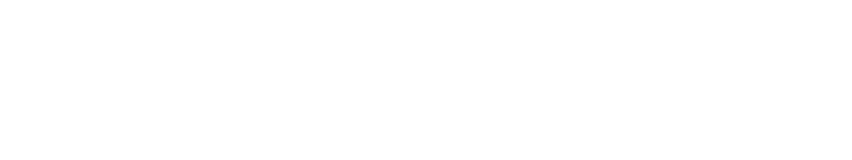
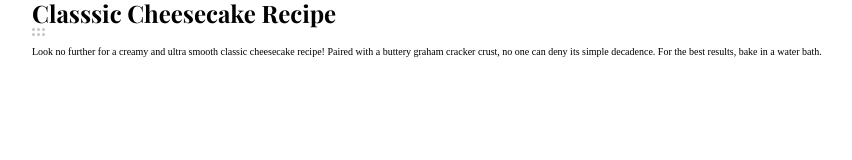
Before and after one commit to jimmy-bustillo/recipe-page, a plain HTML site: page index.html in a window 1280 px wide. Shown: the whole page, without its empty margins (32-884 px from the left). Drawn offline with nearby package versions, Linux system fonts and the light colour scheme.

Commit message:
add: Agrega el contenido del header
- Agrega el heading
- Agrega el icono
- Agrega la información

```diff
--- a/css/style.css
+++ b/css/style.css
@@ -24,7 +24,20 @@ img {
   display: block;
 }
 
-[class$="__contendor"] {
+h1,
+h2 {
+  margin: 0;
+}
+
+h1 {
+  font-size: 2.4rem;
+  font-family: var(--fPrincipal);
+  font-weight: bold;
+}
+h2 {
+  font-size: 18rem;
+}
+[class$="__contenedor"] {
   max-width: 120rem;
   margin: 0 auto;
   width: 90%;
--- a/index.html
+++ b/index.html
@@ -14,5 +14,24 @@
     <link rel="stylesheet" href="/css/style.css" />
     <title>Recipe Page</title>
   </head>
-  <body></body>
+  <body>
+    <header class="header">
+      <div class="header__contenedor">
+        <h1 class="header__heading">Classsic Cheesecake Recipe</h1>
+        <div class="header__flex">
+          <div class="header__icon">
+            <img src="/img/6dots.svg" alt="icon" />
+          </div>
+          <div class="header__info">
+            <p>
+              Look no further for a creamy and ultra smooth classic cheesecake
+              recipe! Paired with a buttery graham cracker crust, no one can
+              deny its simple decadence. For the best results, bake in a water
+              bath.
+            </p>
+          </div>
+        </div>
+      </div>
+    </header>
+  </body>
 </html>
```
